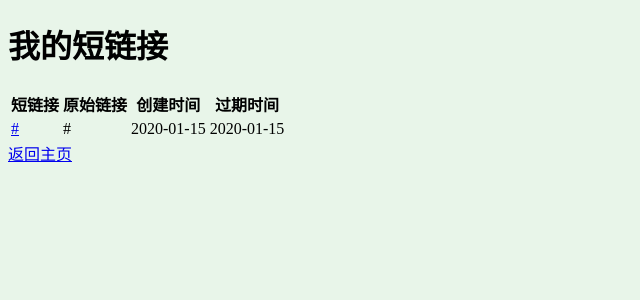
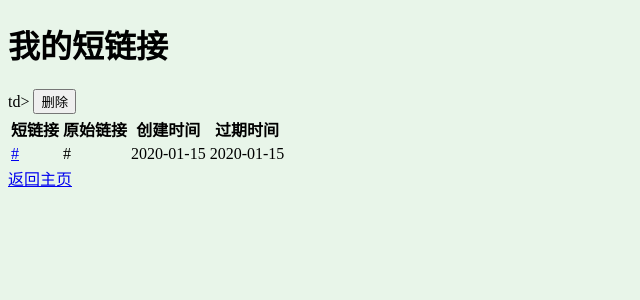
Before and after one commit to ls2023wsw/Short-link, a Flask app: page /links in a window 1280 px wide. Shown: the top 300 px of the page, without its empty margins (0-640 px from the left). Run offline with Flask 3, Linux system fonts and the light colour scheme; the visitor is signed in with stand-in values (Sample User, id 1); tables that the repository leaves empty hold one stand-in row (values such as "Sample post").

Commit message:
Update links.html

```diff
--- a/templates/links.html
+++ b/templates/links.html
@@ -24,6 +24,11 @@
                     <td>{{ link[1] }}</td>
                     <td>{{ link[2] }}</td>
                     <td>{{ link[3] }}</td>
+                    td>
+                        <form action="{{ url_for('delete_link', short_link=link[0]) }}" method="POST" style="display:inline;">
+                            <button type="submit" class="btn btn-danger btn-sm">删除</button>
+                        </form>
+                    </td>
                 </tr>
                 {% endfor %}
             </tbody>
```
